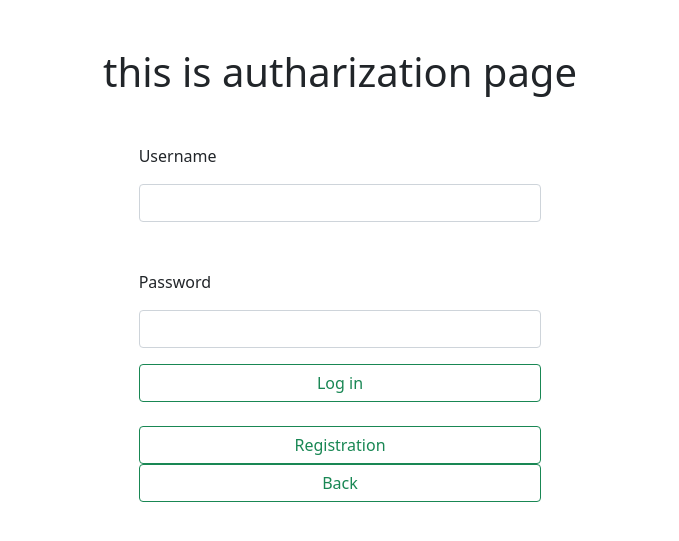
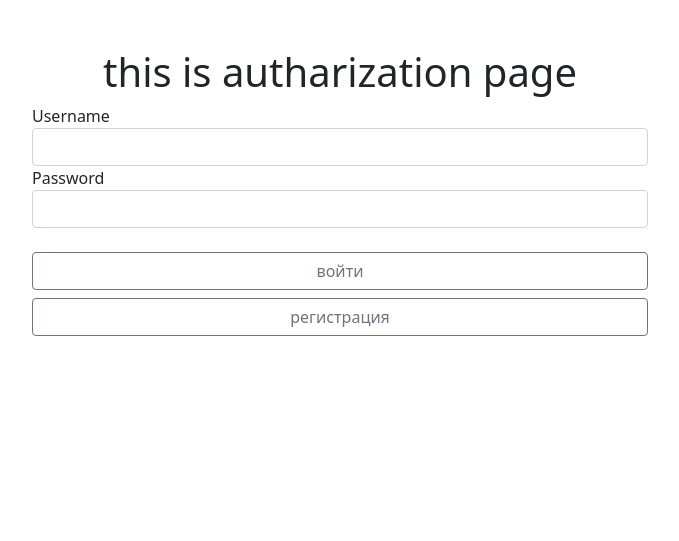
Before and after one commit to machukhinktato/personal-portfolio-ondj, a Django app: page /auth/ in a window 1280 px wide. Shown: the part 66-607 px from the top of the page, without its empty margins (300-979 px from the left). Run offline with Django 3.2, Linux system fonts and the light colour scheme.

Commit message:
all works project in  progress

```diff
--- a/authapp/models.py
+++ b/authapp/models.py
@@ -4,3 +4,4 @@ from django.contrib.auth.models import AbstractUser
 
 class UserProfile(AbstractUser):
     github_link = models.URLField()
+    is_active = models.BooleanField(default=False)
--- a/authapp/templates/authapp/auth.html
+++ b/authapp/templates/authapp/auth.html
@@ -1,41 +1,31 @@
 {% extends 'base.html' %}
 {% load static %}
-
 {% block content %}
     <h1 class="text-center mt-5">this is autharization page</h1>
 
 
-    <form action="{% url 'authapp:auth_main_url' %}" enctype="multipart/form-data" method="POST">
+    <form action="{% url 'authapp:auth_login_url' %}" enctype="multipart/form-data" method="POST">
         {% csrf_token %}
+        {% if next %}
+            <input type="hidden" name="next" value="{{ next }}">
+        {% endif %}
         {% for field in fields %}
-
             {% if field.errors %}
                 <div class="alert alert-danger">
                     {{ field.errors }}
                 </div>
             {% endif %}
-
-            <div class="container col-4 mt-5 ">
-                <p>{{ field.label }}</p>
-                <p>{{ field }}</p>
-
+            <div class="container col-6">
+                {{ field.label }}
+                {{ field }}
             </div>
         {% endfor %}
-        <div class="container d-flex flex-column col-4">
-            {#            <a href="#" style="text-decoration: none;" class=" btn btn-outline-success"#}
-{#            <button type="submit" class="btn btn-outline-success">#}
-                <input class="form-control btn btn-outline-success" type="submit" value="Log in">
-{#                Log in#}
-{#            </button>#}
-            {#            </a>#}
-            <br>
-            <a href="{% url 'authapp:reg_url' %}" style="text-decoration: none;" class="btn btn-outline-success">
-                Registration
-            </a>
-            <a href="#" style="text-decoration: none;" class="btn btn-outline-success">
-                Back
-            </a>
+        <br>
+        <div class="container  col-6">
+            <input class="form-control btn btn-outline-secondary" type=submit value="войти">
         </div>
     </form>
-
+    <div class="container mt-2 col-6">
+        <p class="justify-content-center d-flex btn btn-outline-secondary">регистрация</p>
+    </div>
 {% endblock %}
--- a/authapp/urls.py
+++ b/authapp/urls.py
@@ -4,6 +4,6 @@ from . import views
 app_name = 'authapp'
 
 urlpatterns = [
-    path('', views.auth_main, name='auth_main_url'),
+    path('', views.auth_login, name='auth_login_url'),
     path('registration/', views.auth_reg, name='reg_url')
 ]
--- a/authapp/views.py
+++ b/authapp/views.py
@@ -1,13 +1,31 @@
 from django.shortcuts import render
+from django.shortcuts import HttpResponseRedirect
+from django.contrib import auth
+from django.urls import reverse
 from .forms import *
 
 
-def auth_main(request):
-    if request.method == 'GET':
-        fields = UserProfileLoginForm
-        return render(request, 'authapp/auth.html', {'fields': fields})
-    else:
-        pass
+def auth_login(request):
+    title = 'вход'
+    fields = UserProfileLoginForm(data=request.POST or None)
+    _next = request.GET['next'] if 'next' in request.GET.keys() else ''
+    if request.method == 'POST' and fields.is_valid():
+        username = fields.cleaned_data['username']
+        password = fields.cleaned_data['password']
+        user = auth.authenticate(username=username, password=password)
+        if user.is_active:
+            auth.login(request, user)
+            if 'next' in request.POST.keys():
+                return HttpResponseRedirect(request.POST['next'])
+            else:
+                return HttpResponseRedirect(reverse('index'))
+
+    content = {
+        'title': title,
+        'fields': fields,
+        'next': _next,
+    }
+    return render(request, 'authapp/auth.html', content)
 
 
 def auth_reg(request):
--- a/templates/base.html
+++ b/templates/base.html
@@ -46,7 +46,7 @@
                         <a class="nav-link" href="{% static 'resume.pdf' %}" target="_blank">Resume</a>
                     </li>
                     <li>
-                        <a class="nav-link" href="{% url 'authapp:auth_main_url' %}">Auth</a>
+                        <a class="nav-link" href="{% url 'authapp:auth_login_url' %}">Auth</a>
                     </li>
                     {#                <li class="nav-item dropdown">#}
                     {#                    <a class="nav-link dropdown-toggle" href="#" id="navbarDropdown" role="button"#}
```
